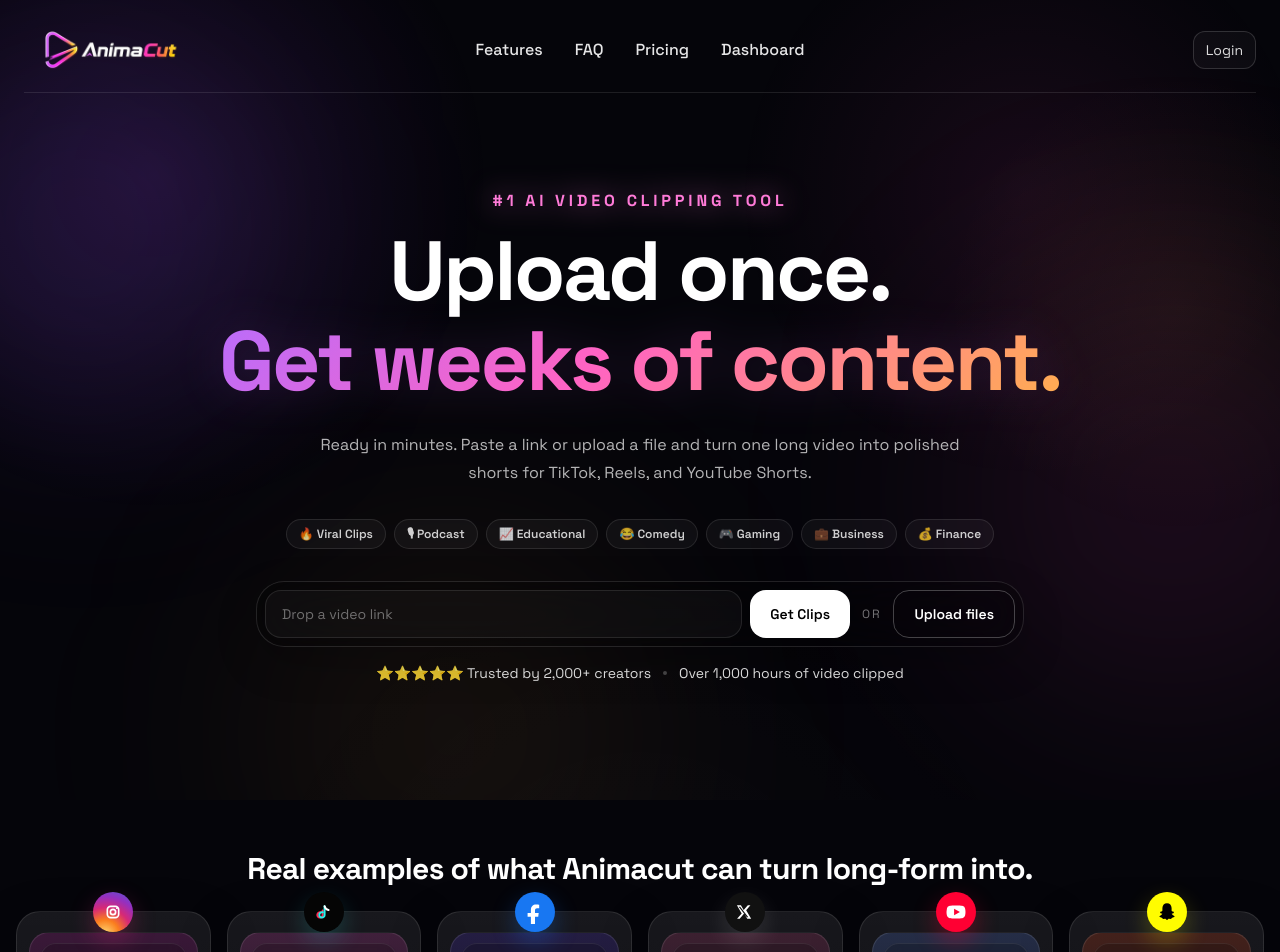
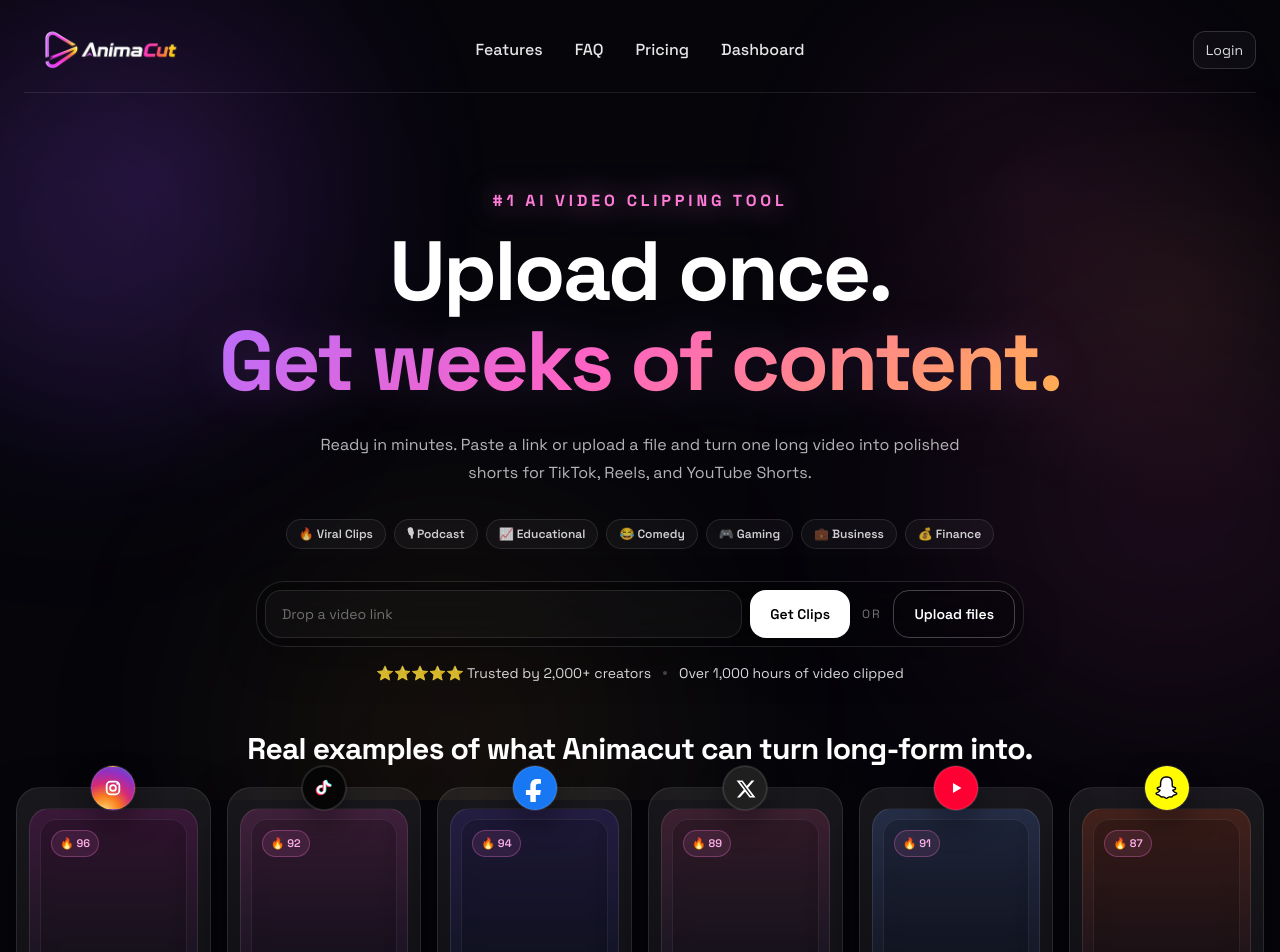
Before and after one commit to Duychinni/animecut, a Next.js app: page / in a window 1280 px wide. Shown: the top 952 px of the page. Built offline with nearby package versions, Linux system fonts and the light colour scheme; no server answers.

Commit message:
Polish hero showcase cards

```diff
--- a/app/page.tsx
+++ b/app/page.tsx
@@ -155,6 +155,25 @@ function makeProjectTitle() {
   return 'MAIN PROJECTS';
 }
 
+function shuffleAllShowcaseCards(previous: number[]) {
+  if (previous.length <= 1) return previous;
+
+  for (let attempt = 0; attempt < 12; attempt += 1) {
+    const next = [...previous];
+    for (let i = next.length - 1; i > 0; i -= 1) {
+      const j = Math.floor(Math.random() * (i + 1));
+      [next[i], next[j]] = [next[j], next[i]];
+    }
+
+    if (next.every((value, index) => value !== previous[index])) {
+      return next;
+    }
+  }
+
+  const shift = 1 + Math.floor(Math.random() * (previous.length - 1));
+  return [...previous.slice(shift), ...previous.slice(0, shift)];
+}
+
 function getPlatformTone(platform: ShowcaseClip['platform']) {
   switch (platform) {
     case 'TikTok':
@@ -190,11 +209,13 @@ function getPlatformBadge(platform: ShowcaseClip['platform']) {
 }
 
 function PlatformLogo({ platform }: { platform: ShowcaseClip['platform'] }) {
+  const bubbleClass = 'grid h-11 w-11 place-items-center rounded-full border border-white/12 shadow-[0_14px_30px_rgba(0,0,0,0.35)] ring-1 ring-white/10';
+
   if (platform === 'Instagram') {
     return (
-      <span className="grid h-10 w-10 place-items-center rounded-full bg-[radial-gradient(circle_at_30%_105%,#feda75_0%,#fa7e1e_28%,#d62976_52%,#962fbf_74%,#4f5bd5_100%)] shadow-[0_10px_24px_rgba(214,41,118,0.32)]" aria-label="Instagram">
-        <svg viewBox="0 0 24 24" className="h-5 w-5 text-white" aria-hidden="true" fill="none">
-          <rect x="5.2" y="5.2" width="13.6" height="13.6" rx="4" stroke="currentColor" strokeWidth="2" />
+      <span className={`${bubbleClass} bg-[radial-gradient(circle_at_30%_105%,#feda75_0%,#fa7e1e_28%,#d62976_52%,#962fbf_74%,#4f5bd5_100%)]`} aria-label="Instagram">
+        <svg viewBox="0 0 24 24" className="h-[22px] w-[22px] text-white" aria-hidden="true" fill="none">
+          <rect x="5.1" y="5.1" width="13.8" height="13.8" rx="4.2" stroke="currentColor" strokeWidth="2" />
           <circle cx="12" cy="12" r="3.2" stroke="currentColor" strokeWidth="2" />
           <circle cx="16.7" cy="7.4" r="1.1" fill="currentColor" />
         </svg>
@@ -204,11 +225,14 @@ function PlatformLogo({ platform }: { platform: ShowcaseClip['platform'] }) {
 
   if (platform === 'TikTok') {
     return (
-      <span className="grid h-10 w-10 place-items-center rounded-full bg-[#050505] shadow-[0_10px_24px_rgba(37,244,238,0.18)]" aria-label="TikTok">
-        <svg viewBox="0 0 24 24" className="h-5 w-5" aria-hidden="true" fill="none">
-          <path d="M10.4 10.1v5.4a3.2 3.2 0 1 1-2.5-3.1" stroke="#fe2c55" strokeWidth="2.4" strokeLinecap="round" strokeLinejoin="round" />
-          <path d="M12.7 5.2v10.3a3.2 3.2 0 1 1-2.5-3.1" stroke="#25f4ee" strokeWidth="2.4" strokeLinecap="round" strokeLinejoin="round" />
-          <path d="M12.7 5.2c.7 2.5 2.2 4 4.7 4.4" stroke="white" strokeWidth="2.4" strokeLinecap="round" strokeLinejoin="round" />
+      <span className={`${bubbleClass} bg-[#050505]`} aria-label="TikTok">
+        <svg viewBox="0 0 24 24" className="h-[22px] w-[22px]" aria-hidden="true" fill="none">
+          <path d="M13.1 5.1v8.8a3.8 3.8 0 1 1-3.4-3.8" stroke="#25f4ee" strokeWidth="3.1" strokeLinecap="round" strokeLinejoin="round" />
+          <path d="M14.3 4.6c.5 2.5 2 4 4.5 4.4" stroke="#25f4ee" strokeWidth="3.1" strokeLinecap="round" strokeLinejoin="round" />
+          <path d="M12 5.8v8.8a3.8 3.8 0 1 1-3.4-3.8" stroke="#fe2c55" strokeWidth="3.1" strokeLinecap="round" strokeLinejoin="round" />
+          <path d="M13.2 5.3c.5 2.5 2 4 4.5 4.4" stroke="#fe2c55" strokeWidth="3.1" strokeLinecap="round" strokeLinejoin="round" />
+          <path d="M12.7 5.2v8.8a3.8 3.8 0 1 1-3.4-3.8" stroke="white" strokeWidth="2.3" strokeLinecap="round" strokeLinejoin="round" />
+          <path d="M13.9 4.8c.5 2.5 2 4 4.5 4.4" stroke="white" strokeWidth="2.3" strokeLinecap="round" strokeLinejoin="round" />
         </svg>
       </span>
     );
@@ -216,9 +240,9 @@ function PlatformLogo({ platform }: { platform: ShowcaseClip['platform'] }) {
 
   if (platform === 'Facebook') {
     return (
-      <span className="grid h-10 w-10 place-items-center rounded-full bg-[#1877f2] shadow-[0_10px_24px_rgba(24,119,242,0.32)]" aria-label="Facebook">
-        <svg viewBox="0 0 24 24" className="h-6 w-6 text-white" aria-hidden="true" fill="currentColor">
-          <path d="M14.1 8.2h2.1V4.8c-.4-.1-1.7-.2-3.1-.2-3.1 0-5.2 1.9-5.2 5.4v3H4.6v3.8h3.3v7.1h4.1v-7.1h3.2l.5-3.8H12v-2.6c0-1.1.3-2.2 2.1-2.2Z" />
+      <span className={`${bubbleClass} bg-[#1877f2]`} aria-label="Facebook">
+        <svg viewBox="0 0 24 24" className="h-7 w-7 text-white" aria-hidden="true" fill="currentColor">
+          <path d="M14.8 8.4h2.3V4.5c-.4-.1-1.8-.2-3.4-.2-3.4 0-5.7 2.1-5.7 6v3.4H4.2v4.4H8V24h4.7v-5.9h3.7l.6-4.4h-4.3v-2.9c0-1.3.4-2.4 2.1-2.4Z" />
         </svg>
       </span>
     );
@@ -226,9 +250,9 @@ function PlatformLogo({ platform }: { platform: ShowcaseClip['platform'] }) {
 
   if (platform === 'X') {
     return (
-      <span className="grid h-10 w-10 place-items-center rounded-full bg-[#111111] shadow-[0_10px_24px_rgba(255,255,255,0.12)]" aria-label="X">
-        <svg viewBox="0 0 24 24" className="h-5 w-5 text-white" aria-hidden="true" fill="currentColor">
-          <path d="M15.4 4h3.1l-5.1 5.8 6 10.2h-4.7l-3.7-6.2L5.6 20H2.5l5.5-6.3L2.3 4h4.8l3.3 5.6L15.4 4Zm-1.1 14.2h1.7L6.2 5.7H4.4l9.9 12.5Z" />
+      <span className={`${bubbleClass} bg-[#1f1f1f]`} aria-label="X">
+        <svg viewBox="0 0 24 24" className="h-[21px] w-[21px] text-white" aria-hidden="true" fill="currentColor">
+          <path d="M18.9 2.9h3.3l-7.3 8.3 8.5 11.2h-6.7l-5.2-6.8-6 6.8H2.2l7.8-8.9L1.8 2.9h6.9l4.7 6.2 5.5-6.2Zm-1.2 17.6h1.8L7.7 4.7h-2l12 15.8Z" />
         </svg>
       </span>
     );
@@ -236,9 +260,9 @@ function PlatformLogo({ platform }: { platform: ShowcaseClip['platform'] }) {
 
   if (platform === 'YouTube') {
     return (
-      <span className="grid h-10 w-10 place-items-center rounded-full bg-[#ff0033] shadow-[0_10px_24px_rgba(255,0,51,0.32)]" aria-label="YouTube">
-        <svg viewBox="0 0 24 24" className="h-6 w-6 text-white" aria-hidden="true" fill="currentColor">
-          <path d="M21 8.2a3 3 0 0 0-2.1-2.1C17 5.6 12 5.6 12 5.6s-5 0-6.9.5A3 3 0 0 0 3 8.2 31.8 31.8 0 0 0 2.5 12c0 1.3.2 2.6.5 3.8a3 3 0 0 0 2.1 2.1c1.9.5 6.9.5 6.9.5s5 0 6.9-.5a3 3 0 0 0 2.1-2.1c.3-1.2.5-2.5.5-3.8s-.2-2.6-.5-3.8ZM10.1 15.3V8.7l5.8 3.3-5.8 3.3Z" />
+      <span className={`${bubbleClass} bg-[#ff0033]`} aria-label="YouTube">
+        <svg viewBox="0 0 24 24" className="h-7 w-7 text-white" aria-hidden="true" fill="currentColor">
+          <path d="M9.4 7.8v8.4l7.3-4.2-7.3-4.2Z" />
         </svg>
       </span>
     );
@@ -246,9 +270,9 @@ function PlatformLogo({ platform }: { platform: ShowcaseClip['platform'] }) {
 
   if (platform === 'Snapchat') {
     return (
-      <span className="grid h-10 w-10 place-items-center rounded-full bg-[#fffc00] shadow-[0_10px_24px_rgba(255,252,0,0.24)]" aria-label="Snapchat">
-        <svg viewBox="0 0 24 24" className="h-6 w-6 text-black" aria-hidden="true" fill="currentColor">
-          <path d="M12 3.2c2.7 0 4.6 2 4.6 4.9v2.4c0 .5.6.9 1.3 1.1.6.2 1 .4 1 .8 0 .5-.7.9-1.8 1.1-.3.1-.5.3-.3.6.5.8 1.3 1.5 2.4 1.8.3.1.5.4.4.7-.1.4-.7.7-1.7.8-.5 0-.8.2-1 .6-.4.8-1.1 1.2-2 1-.7-.2-1.3-.3-1.8.2-.5.4-.8.7-1.1.7s-.6-.3-1.1-.7c-.5-.5-1.1-.4-1.8-.2-.9.2-1.6-.2-2-1-.2-.4-.5-.6-1-.6-1-.1-1.6-.4-1.7-.8-.1-.3.1-.6.4-.7 1.1-.3 1.9-1 2.4-1.8.2-.3 0-.5-.3-.6-1.1-.2-1.8-.6-1.8-1.1 0-.4.4-.6 1-.8.7-.2 1.3-.6 1.3-1.1V8.1c0-2.9 1.9-4.9 4.6-4.9Z" />
+      <span className={`${bubbleClass} bg-[#fffc00]`} aria-label="Snapchat">
+        <svg viewBox="0 0 24 24" className="h-7 w-7" aria-hidden="true" fill="white">
+          <path d="M12 2.6c2.7 0 4.5 2 4.5 5.1v2.4c0 .4.2.7.6.9.4.2.9.4 1.5.6.4.1.8.4.8.8 0 .6-.9 1.1-2 1.3-.4.1-.5.3-.3.6.6.9 1.5 1.6 2.7 1.9.4.1.6.4.5.8-.1.5-.8.8-2.1 1-.6.1-.8.2-1 .6-.5.9-1.2 1.3-2.1 1.1-.9-.2-1.5-.2-2.2.4-.6.5-1 .8-1.4.8s-.8-.3-1.4-.8c-.7-.6-1.3-.6-2.2-.4-.9.2-1.6-.2-2.1-1.1-.2-.4-.4-.5-1-.6-1.3-.2-2-.5-2.1-1-.1-.4.1-.7.5-.8 1.2-.3 2.1-1 2.7-1.9.2-.3.1-.5-.3-.6-1.1-.2-2-.7-2-1.3 0-.4.4-.7.8-.8.6-.2 1.1-.4 1.5-.6.4-.2.6-.5.6-.9V7.7c0-3.1 1.8-5.1 4.5-5.1Z" stroke="black" strokeWidth="1.25" strokeLinejoin="round" />
         </svg>
       </span>
     );
@@ -285,12 +309,7 @@ export default function Home() {
   useEffect(() => {
     const timer = window.setInterval(() => {
       previousShowcaseRectsRef.current = captureShowcaseRects();
-      setShowcaseOrder((previous) => {
-        const next = [...previous];
-        const swapIndex = Math.floor(Math.random() * Math.max(1, next.length - 1));
-        [next[swapIndex], next[swapIndex + 1]] = [next[swapIndex + 1], next[swapIndex]];
-        return next;
-      });
+      setShowcaseOrder(shuffleAllShowcaseCards);
     }, 7000);
 
     return () => window.clearInterval(timer);
@@ -571,7 +590,7 @@ export default function Home() {
           </div>
         </header>
 
-        <section className="relative py-16 lg:py-24">
+        <section className="relative pt-16 pb-10 lg:pt-24 lg:pb-12">
           <div className="mx-auto max-w-4xl text-center">
             <p className="text-sm font-black tracking-[0.24em] text-[#ff7bd8] drop-shadow-[0_0_14px_rgba(255,123,216,0.75)] md:text-base">#1 AI VIDEO CLIPPING TOOL</p>
             <h1 className="mt-4 text-[3.25rem] font-extrabold leading-[1.02] tracking-[-0.03em] md:text-[5.25rem]">
@@ -646,8 +665,8 @@ export default function Home() {
           </div>
         </section>
 
-        <section id="demo" className="relative left-1/2 mt-8 w-screen -translate-x-1/2 py-10">
-          <div className="mx-auto mb-6 max-w-7xl px-6 text-center">
+        <section id="demo" className="relative left-1/2 -mt-4 w-screen -translate-x-1/2 py-8 lg:-mt-8">
+          <div className="mx-auto mb-5 max-w-7xl px-6 text-center">
             <h2 className="text-2xl font-bold tracking-tight text-white md:text-3xl">Real examples of what Animacut can turn long-form into.</h2>
           </div>
 
```
